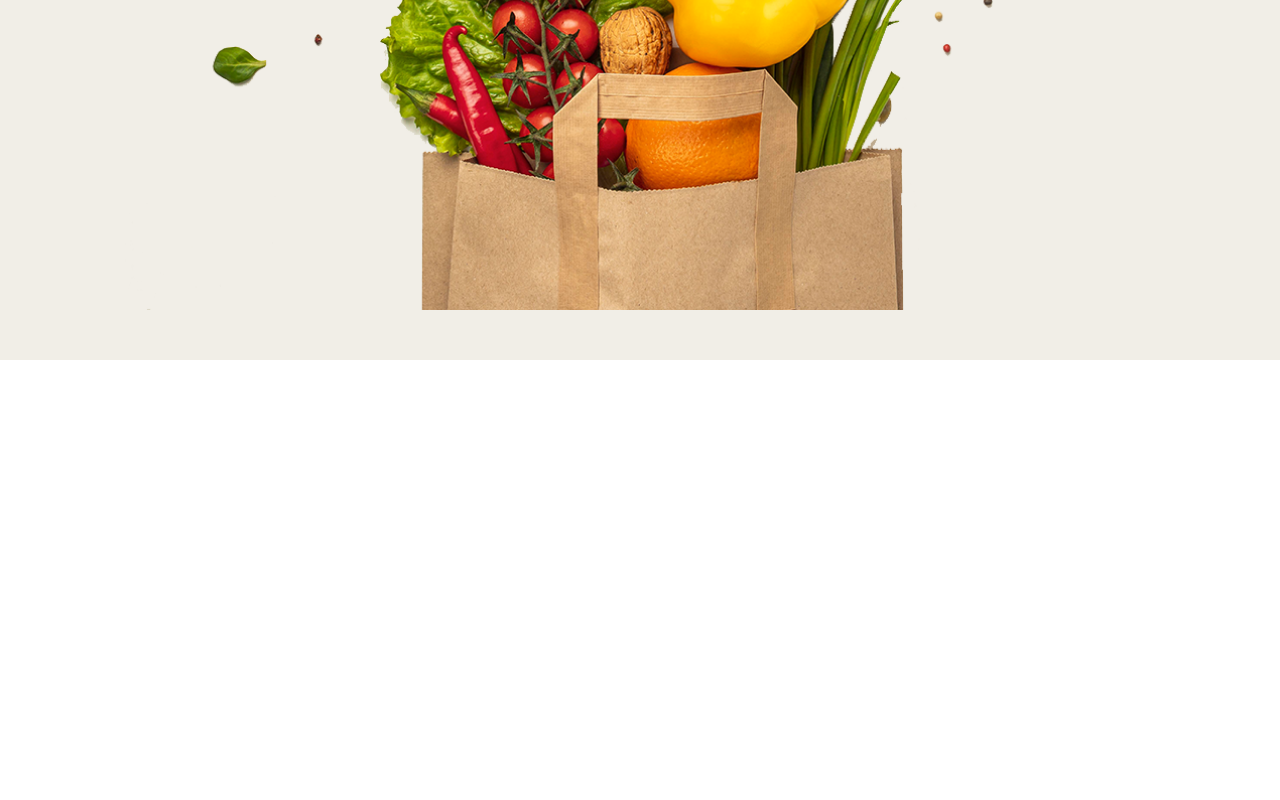
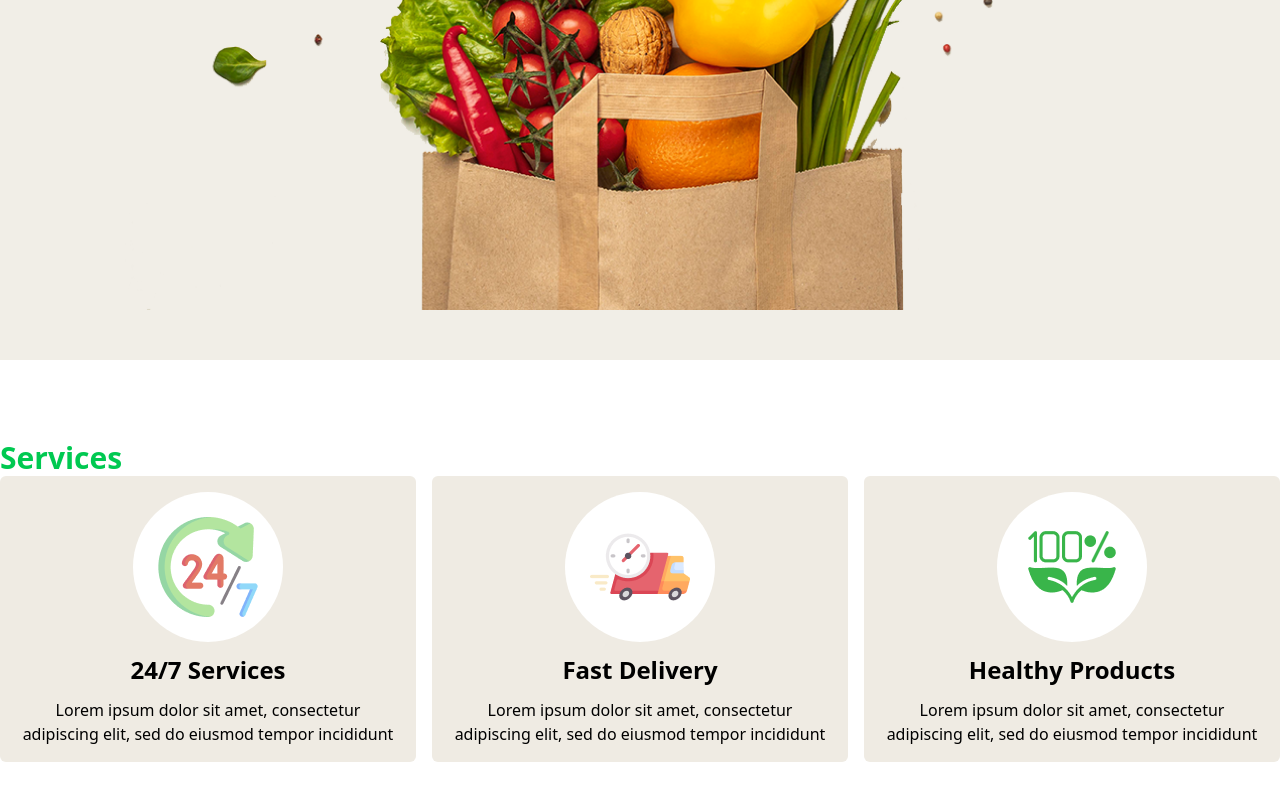
Before and after one commit to Abdullah-al-Numan-dev/Nature-Platter, a plain HTML site: page index.html in a window 1280 px wide. Shown: the part 819-1619 px from the top of the page. Before the commit the page ends 1179 px from the top, so only its background shows below. Drawn offline with nearby package versions, Linux system fonts and the light colour scheme.

Commit message:
work in progress

```diff
--- a/index.html
+++ b/index.html
@@ -50,5 +50,37 @@
 
     </header>
 
+    <!-- services -->
+    <section class="container mx-auto my-[80px]">
+
+        <h2 class="font-bold text-green-500 text-3xl">Services</h2>
+
+        <div class="grid grid-cols-3 gap-4">
+            <div class="text-center bg-[#efebe3] rounded-md p-4 space-y-3">
+                <div class="bg-white rounded-full mx-auto w-[150px] h-[150px] p-4 flex justify-center items-center">
+                    <img src="./assets/service.png" alt="">
+                </div>
+                <h3 class="font-semibold text-2xl">24/7 Services</h3>
+                <p>Lorem ipsum dolor sit amet, consectetur adipiscing elit, sed do eiusmod tempor incididunt</p>
+            </div>
+            <div class="text-center bg-[#efebe3] rounded-md p-4 space-y-3">
+                <div class="bg-white rounded-full mx-auto w-[150px] h-[150px] p-4 flex justify-center items-center">
+                    <img src="./assets/delivery.png" alt="">
+                </div>
+                <h3 class="font-semibold text-2xl">Fast Delivery</h3>
+                <p>Lorem ipsum dolor sit amet, consectetur adipiscing elit, sed do eiusmod tempor incididunt</p>
+            </div>
+            <div class="text-center bg-[#efebe3] rounded-md p-4 space-y-3">
+                <div class="bg-white rounded-full mx-auto w-[150px] h-[150px] p-4 flex justify-center items-center">
+                    <img src="./assets/products.png" alt="" >
+                </div>
+                <h3 class="font-semibold text-2xl">Healthy Products</h3>
+                <p>Lorem ipsum dolor sit amet, consectetur adipiscing elit, sed do eiusmod tempor incididunt</p>
+            </div>
+
+        </div>
+
+    </section>
+
 </body>
 </html>
```
